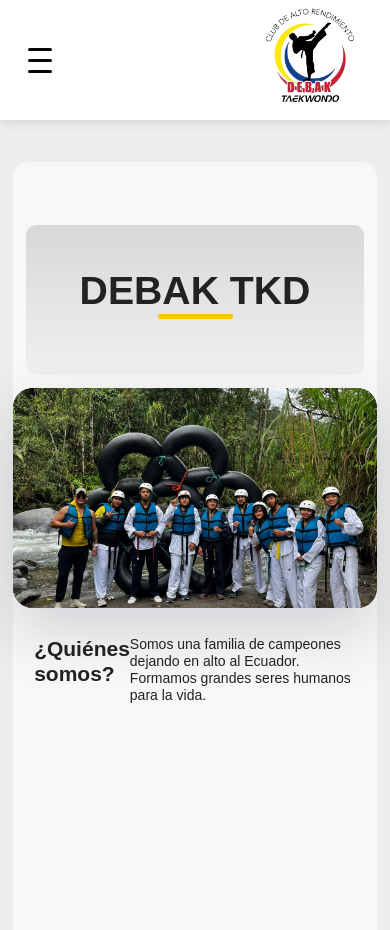
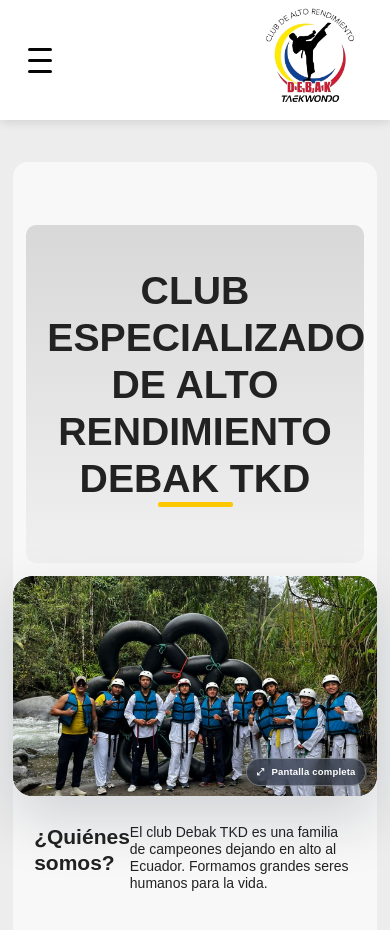
Before and after one commit to jovenpadawan/DEBAK_PAGE, a React (Vite) app: page / in a window 390 px wide. Shown: the top 930 px of the page. Built offline with nearby package versions, Linux system fonts and the light colour scheme.

Commit message:
Edición del inicio

```diff
--- a/index.html
+++ b/index.html
@@ -4,7 +4,7 @@
     <meta charset="UTF-8" />
     <link rel="icon" type="image/svg+xml" href="/vite.svg" />
     <meta name="viewport" content="width=device-width, initial-scale=1.0" />
-    <meta name="description" content="Club de Alto Rendimiento DeabkTKD. Somos una familia de campeones dejando en alto al Ecuador.">
+    <meta name="description" content="Club de Alto Rendimiento DebakTKD. Somos una familia de campeones dejando en alto al Ecuador.">
     <meta property="og:title" content="DebakTKD">
     <meta property="og:image" content="./imagenes/debakLogo.jpeg">
 
--- a/src/components/Carousel.jsx
+++ b/src/components/Carousel.jsx
@@ -11,6 +11,7 @@ const defaultImages = [
 
 export default function Carousel({ images = defaultImages, intervalMs = 5000 }) {
   const [currentIndex, setCurrentIndex] = useState(0);
+  const [isFullscreen, setIsFullscreen] = useState(false);
 
   useEffect(() => {
     const interval = setInterval(() => {
@@ -20,8 +21,23 @@ export default function Carousel({ images = defaultImages, intervalMs = 5000 })
     return () => clearInterval(interval);
   }, [images.length, intervalMs]);
 
+  useEffect(() => {
+    const handleKeyDown = (event) => {
+      if (event.key === 'Escape') {
+        setIsFullscreen(false);
+      }
+    };
+
+    window.addEventListener('keydown', handleKeyDown);
+    return () => window.removeEventListener('keydown', handleKeyDown);
+  }, []);
+
   const handleNext = () => setCurrentIndex((i) => (i + 1) % images.length);
   const handlePrev = () => setCurrentIndex((i) => (i - 1 + images.length) % images.length);
+  const openFullscreen = (index = currentIndex) => {
+    setCurrentIndex(index);
+    setIsFullscreen(true);
+  };
 
   return (
     <section className="carousel-root">
@@ -36,7 +52,29 @@ export default function Carousel({ images = defaultImages, intervalMs = 5000 })
               className={`carousel-slide ${index === currentIndex ? 'active' : ''}`}
               aria-hidden={index !== currentIndex}
             >
-              <img src={src} alt={`Foto del carrusel ${index + 1}`} loading="lazy" />
+              <img
+                src={src}
+                alt={`Foto del carrusel ${index + 1}`}
+                loading="lazy"
+                onClick={() => openFullscreen(index)}
+                role="button"
+                tabIndex={0}
+                onKeyDown={(event) => {
+                  if (event.key === 'Enter' || event.key === ' ') {
+                    event.preventDefault();
+                    openFullscreen(index);
+                  }
+                }}
+              />
+              <button
+                type="button"
+                className="carousel-fullscreen-button"
+                onClick={() => openFullscreen(index)}
+                aria-label={`Abrir foto ${index + 1} en pantalla completa`}
+              >
+                <span aria-hidden="true">⤢</span>
+                Pantalla completa
+              </button>
             </div>
           ))}
         </div>
@@ -44,6 +82,31 @@ export default function Carousel({ images = defaultImages, intervalMs = 5000 })
           ›
         </button>
       </div>
+
+      {isFullscreen && (
+        <div className="carousel-fullscreen" role="dialog" aria-modal="true" aria-label="Vista de imagen en pantalla completa">
+          <button
+            type="button"
+            className="carousel-fullscreen-close"
+            onClick={() => setIsFullscreen(false)}
+            aria-label="Cerrar vista en pantalla completa"
+          >
+            ×
+          </button>
+
+          <div className="carousel-fullscreen-stage">
+            <img src={images[currentIndex]} alt={`Foto del carrusel ${currentIndex + 1}`} />
+            <div className="carousel-fullscreen-controls">
+              <button type="button" onClick={handlePrev} aria-label="Foto anterior">
+                ‹
+              </button>
+              <button type="button" onClick={handleNext} aria-label="Foto siguiente">
+                ›
+              </button>
+            </div>
+          </div>
+        </div>
+      )}
     </section>
   );
 }
--- a/src/components/Inicio.jsx
+++ b/src/components/Inicio.jsx
@@ -10,14 +10,15 @@ export default function Inicio() {
       <Header />
       <main>
         <section className="h1titles">
-          <h1>DEBAK TKD</h1>
+          <h1>CLUB ESPECIALIZADO DE ALTO RENDIMIENTO DEBAK TKD</h1>
           <span></span>
         </section>
         <Carousel />
 
         <section className="intro">
           <h2>¿Quiénes somos?</h2>
-          <p>Somos una familia de campeones dejando en alto al Ecuador. Formamos grandes seres humanos para la vida.</p>
+          <p>El club Debak TKD es una familia de campeones dejando en alto al Ecuador.
+            Formamos grandes seres humanos para la vida.</p>
         </section>
       </main>
     </>
--- a/src/components/InstitucionVision.jsx
+++ b/src/components/InstitucionVision.jsx
@@ -19,7 +19,7 @@ export default function InstitucionVision() {
           </div>
           <span className="info-divider" aria-hidden="true"></span>
           <div className="info-card__content">
-            <p>Ser el club de alto rendimiento referente del Ecuador, consolidando en los próximos 10 años una trayectoria de excelencia que transforme a atletas competitivos en campeones de élite mundial creando una comunidad de deportistas de alto rendimiento con buenos valores humanos.</p>
+            <p>Ser una institución deportiva modelo, sólida y con liderazgo, consolidándonos en los próximos 3 años como una potencia deportiva del país y un referente internacional dentro de América y el mundo formando atletas y humanos íntegros y con trascendencia por su estilo de vida.</p>
           </div>
         </section>
       </main>
--- a/src/components/estilos/carousel.css
+++ b/src/components/estilos/carousel.css
@@ -2,6 +2,7 @@
   width: 100%;
   max-width: 1280px;
   margin: 0 auto;
+  position: relative;
 }
 
 .carousel-wrapper {
@@ -40,6 +41,35 @@
   max-height: 620px;
   object-fit: cover;
   display: block;
+  cursor: zoom-in;
+}
+
+.carousel-fullscreen-button {
+  position: absolute;
+  right: 1rem;
+  bottom: 1rem;
+  display: inline-flex;
+  align-items: center;
+  gap: 0.5rem;
+  border: 1px solid rgba(255, 255, 255, 0.3);
+  border-radius: 999px;
+  background: rgba(15, 23, 42, 0.52);
+  color: #fff;
+  padding: 0.65rem 1rem;
+  font-size: 0.78rem;
+  font-weight: 600;
+  letter-spacing: 0.02em;
+  backdrop-filter: blur(8px);
+  cursor: pointer;
+  transition: background 0.2s ease, transform 0.2s ease, box-shadow 0.2s ease;
+  z-index: 2;
+}
+
+.carousel-fullscreen-button:hover {
+  background: rgba(245, 196, 0, 0.92);
+  color: #111827;
+  transform: translateY(-1px);
+  box-shadow: 0 12px 24px rgba(245, 196, 0, 0.28);
 }
 
 .carousel-button {
@@ -74,6 +104,85 @@
   right: 1rem;
 }
 
+.carousel-fullscreen {
+  position: fixed;
+  inset: 0;
+  z-index: 999;
+  display: grid;
+  place-items: center;
+  background: rgba(2, 6, 23, 0.8);
+  backdrop-filter: blur(10px);
+  padding: 1.5rem;
+}
+
+.carousel-fullscreen-stage {
+  position: relative;
+  width: min(1100px, 92vw);
+  max-height: 90vh;
+  display: grid;
+  place-items: center;
+  border-radius: 26px;
+  overflow: hidden;
+  background: rgba(15, 23, 42, 0.9);
+  box-shadow: 0 24px 80px rgba(15, 23, 42, 0.45);
+}
+
+.carousel-fullscreen-stage img {
+  display: block;
+  width: 100%;
+  max-height: 90vh;
+  object-fit: contain;
+  background: #020617;
+}
+
+.carousel-fullscreen-close {
+  position: absolute;
+  top: 1.25rem;
+  right: 1.25rem;
+  width: 42px;
+  height: 42px;
+  border: 1px solid rgba(255, 255, 255, 0.2);
+  border-radius: 50%;
+  background: rgba(15, 23, 42, 0.7);
+  color: white;
+  font-size: 2rem;
+  line-height: 1;
+  display: inline-flex;
+  align-items: center;
+  justify-content: center;
+  cursor: pointer;
+  z-index: 2;
+}
+
+.carousel-fullscreen-controls {
+  position: absolute;
+  inset: 0;
+  display: flex;
+  align-items: center;
+  justify-content: space-between;
+  padding: 0 1rem;
+  pointer-events: none;
+}
+
+.carousel-fullscreen-controls button {
+  pointer-events: auto;
+  width: 52px;
+  height: 52px;
+  border: none;
+  border-radius: 50%;
+  background: rgba(15, 23, 42, 0.55);
+  color: white;
+  font-size: 2rem;
+  cursor: pointer;
+  transition: background 0.2s ease, transform 0.2s ease;
+}
+
+.carousel-fullscreen-controls button:hover {
+  background: rgba(245, 196, 0, 0.9);
+  color: #111827;
+  transform: scale(1.05);
+}
+
 @media (max-width: 900px) {
   .carousel-track {
     max-height: 400px;
@@ -82,6 +191,11 @@
   .carousel-button {
     width: 42px;
     height: 42px;
+  }
+
+  .carousel-fullscreen-button {
+    padding: 0.55rem 0.8rem;
+    font-size: 0.72rem;
   }
 }
 
@@ -93,4 +207,17 @@
   .carousel-button {
     display: none;
   }
+
+  .carousel-fullscreen-button {
+    right: 0.75rem;
+    bottom: 0.75rem;
+    font-size: 0.68rem;
+    padding: 0.5rem 0.7rem;
+  }
+
+  .carousel-fullscreen-controls button {
+    width: 46px;
+    height: 46px;
+    font-size: 1.7rem;
+  }
 }
--- a/src/components/estilos/inicio.css
+++ b/src/components/estilos/inicio.css
@@ -42,7 +42,7 @@
 
 .intro {
   display: flex;
-  justify-content: center;
+  justify-content: justify;
   padding: 2rem 1.5rem;
   max-width: 800px;
   margin: auto;
--- a/src/components/examenes.jsx
+++ b/src/components/examenes.jsx
@@ -1,5 +1,4 @@
 import Header from './Header';
-// Ya no necesitamos importar { Link } de 'react-router-dom'
 import './estilos/examenes.css';
 
 export default function Examenes() {
```
Also changed, not shown: src/components/Header.jsx (+16 -16 lines), 1 other file (tests, documents, lock files or other folders).
